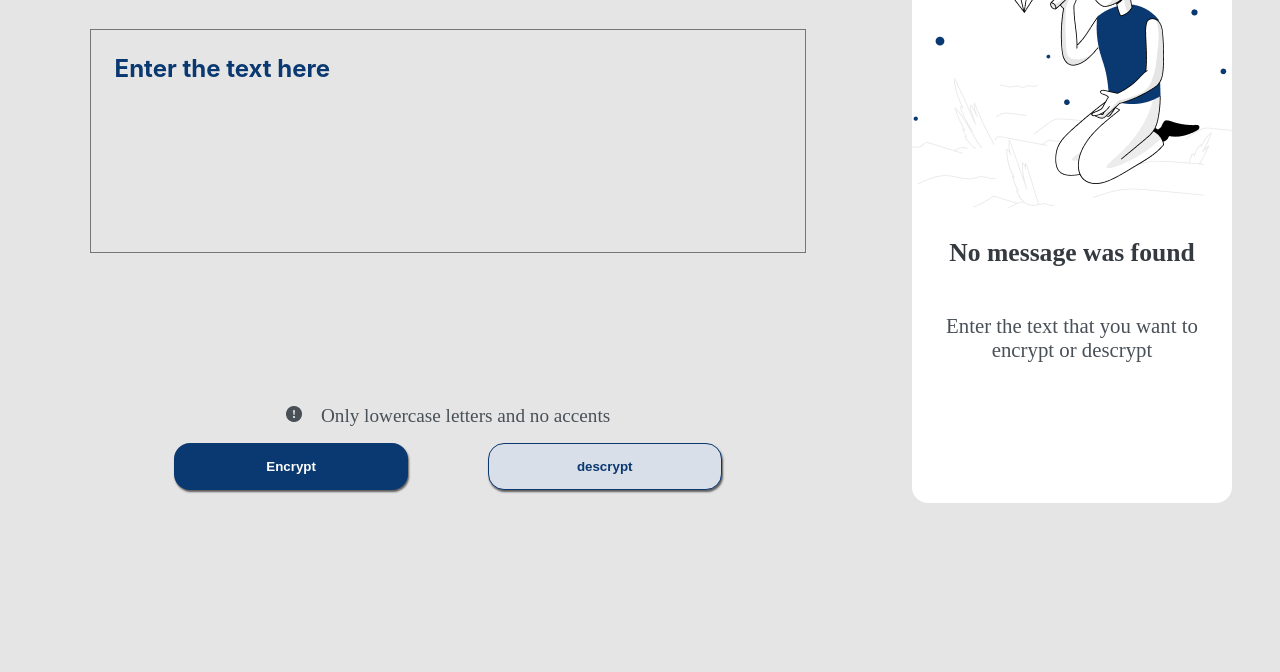
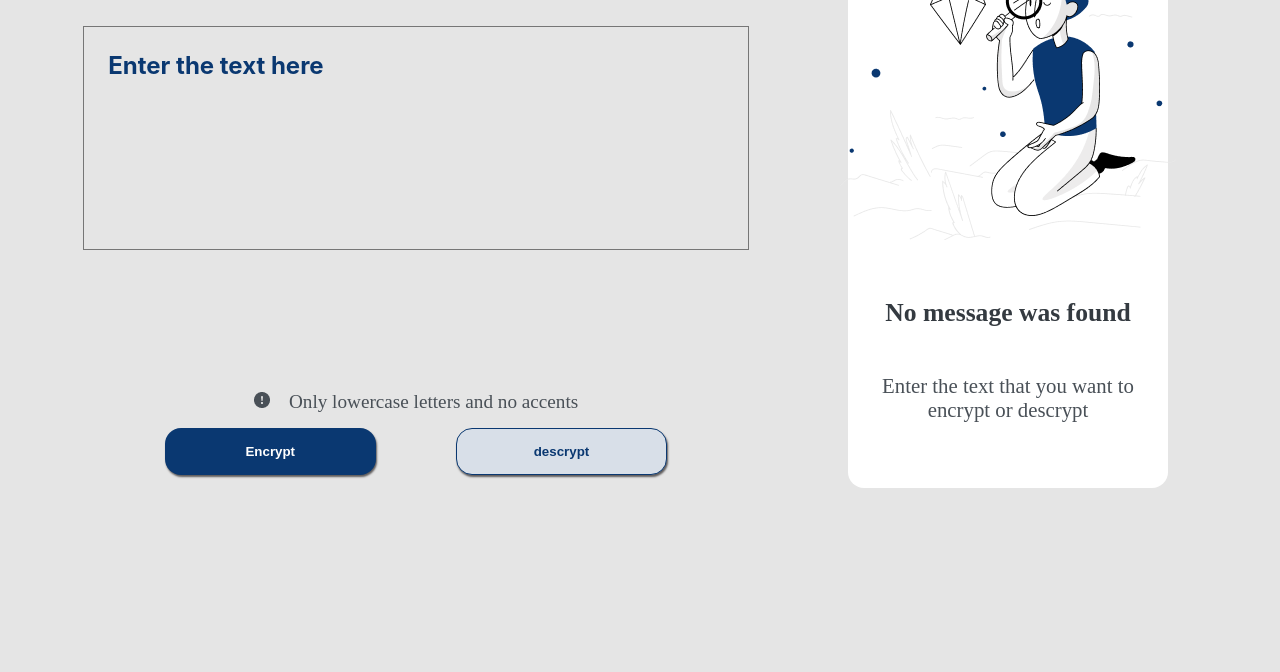
Before and after one commit to afprietoa/challengeOne-encoder, a plain HTML site: page index.html in a window 1280 px wide. Shown: the part 128-800 px from the top of the page. Drawn offline with Linux system fonts and the light colour scheme.

Commit message:
desktop styles

```diff
--- a/index.html
+++ b/index.html
@@ -26,7 +26,7 @@
 
         <section class="container-output">
             <div class="container-board" id="board">
-                <img src="./assets/images/background.png" alt="">
+                <img src="./assets/images/background.png" class="container-board__img" alt="">
                 <p class="container-board__text1">No message was found</p>
                 <p class="container-board__text2">Enter the text that you want to encrypt or descrypt</p>
             </div>
--- a/styles/style.css
+++ b/styles/style.css
@@ -12,6 +12,7 @@ body{
 main{
     display: flex;
     flex-direction: row;
+
 }
 header{
     display: flex;
@@ -24,7 +25,7 @@ header{
 .container-input{
     display: flex;
     flex-direction: column;
-    width: 80%;
+    width: 65%;
     margin-right: 1em;
 }
 
@@ -111,8 +112,8 @@ header{
     display: flex;
     justify-content: center;
     align-items: center;
-    width: 80%;
-    margin: auto;
+    margin: 2em auto;
+
 }
 .container-board__text1{
     padding: 1em;
```
